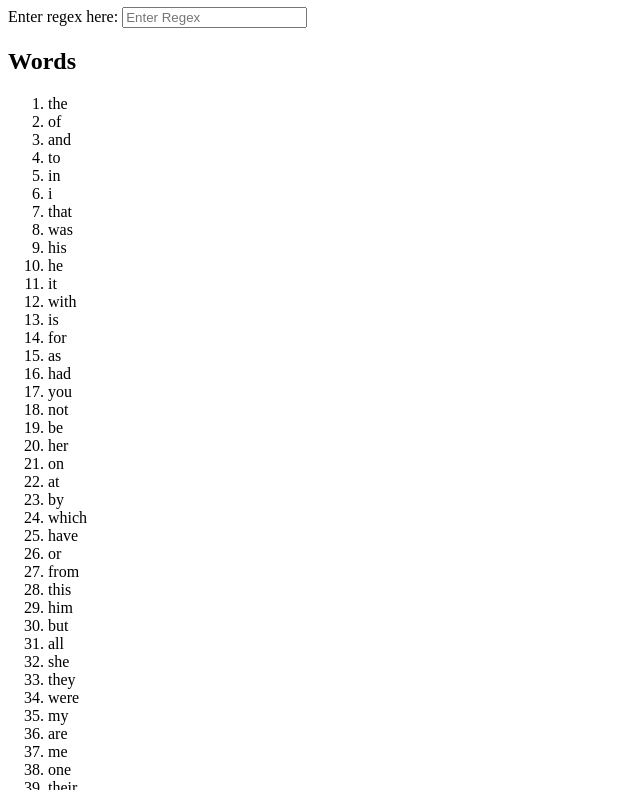
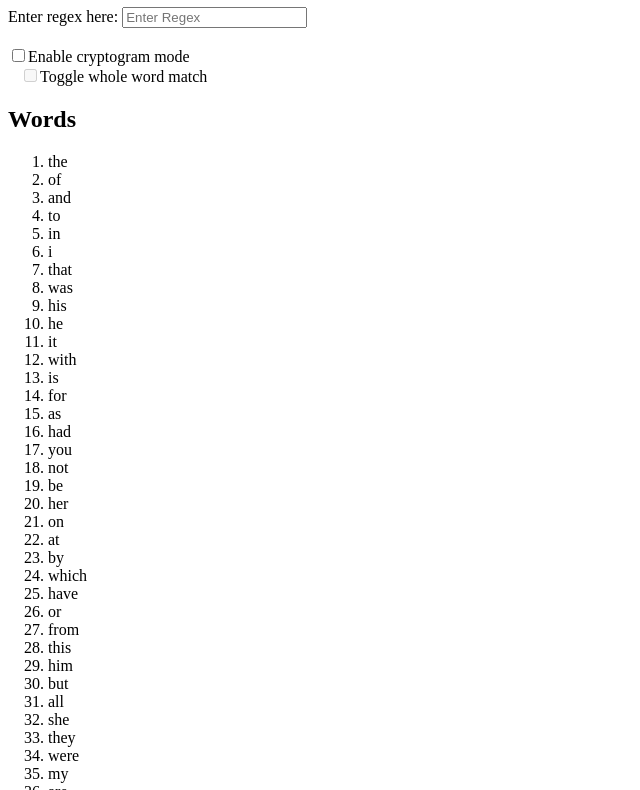
Before and after one commit to mymoomin/regex-dictionary, a Gatsby site: page / in a window 1280 px wide. Shown: the part 73-863 px from the top of the page, without its empty margins (0-640 px from the left). Built offline with nearby package versions, Linux system fonts and the light colour scheme; Gatsby itself is replaced by a stand-in of ours.

Commit message:
add cryptogram mode & whole word match

```diff
--- a/src/pages/index.jsx
+++ b/src/pages/index.jsx
@@ -4,16 +4,55 @@ import words from "../components/full-words"
 
 export default function Home() {
   const [regex, setRegex] = useState(new RegExp(""))
+  const [crypt, setCrypt] = useState(false)
+  const [wholeWord, setWholeWord] = useState(false)
 
   function updateRegex(e) {
     let reg;
-    try {
-      reg = new RegExp(e.target.value.toLowerCase())
-    } catch {
-      reg = regex
+    if (crypt === true) {
+      reg = generateRegex(e.target.value)
+    } else {
+      try {
+        reg = new RegExp(e.target.value)
+      } catch {
+        reg = regex
+      }
     }
+
     setRegex(reg)
     console.log(regex)
+  }
+
+  /**
+   *
+   * @param {string} cryptogram
+   * @returns {RegExp}
+   */
+  function generateRegex(cryptogram) {
+    const chars = []
+    let output = ""
+    for (const char of cryptogram){
+      if(/\w/.test(char)) {
+        if (chars.includes(char)) {
+          output += `\\${chars.indexOf(char) + 1}`
+        } else {
+          chars.push(char)
+          output += "(.)"
+        }
+      } else {
+        output += char
+      }
+    }
+    if (wholeWord === true) output = "^" + output + "$"
+    return new RegExp(output);
+  }
+
+  function toggleCryptogram(e) {
+    setCrypt(e.target.checked)
+  }
+
+  function toggleWholeWord(e) {
+    setWholeWord(e.target.checked)
   }
 
   const matches = []
@@ -29,6 +68,17 @@ export default function Home() {
     <label htmlFor="regex">Enter regex here: </label>
     <input name="regex" type="text" onChange={updateRegex} placeholder="Enter Regex" />
 
+    <br />
+    <br />
+
+    <input type="checkbox" name="cryptogram" id="cryptogram" onChange={toggleCryptogram} />
+    <label htmlFor="cryptogram" >Enable cryptogram mode</label>
+
+    <br />
+
+    <input type="checkbox" name="whole" id="whole" onChange={toggleWholeWord} style={{marginLeft: "1.2em"}} disabled={!crypt}/>
+    <label htmlFor="whole" >Toggle whole word match</label>
+
     <h2>Words</h2>
     <ol>
       {matches}
```
